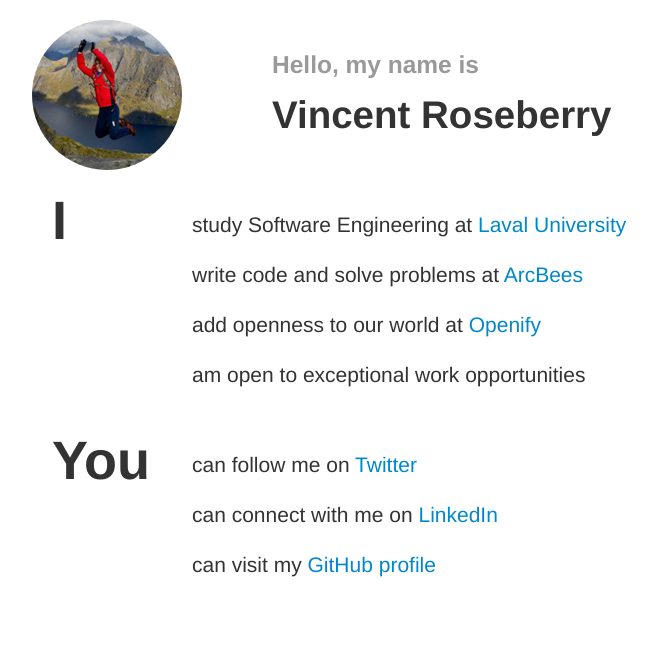
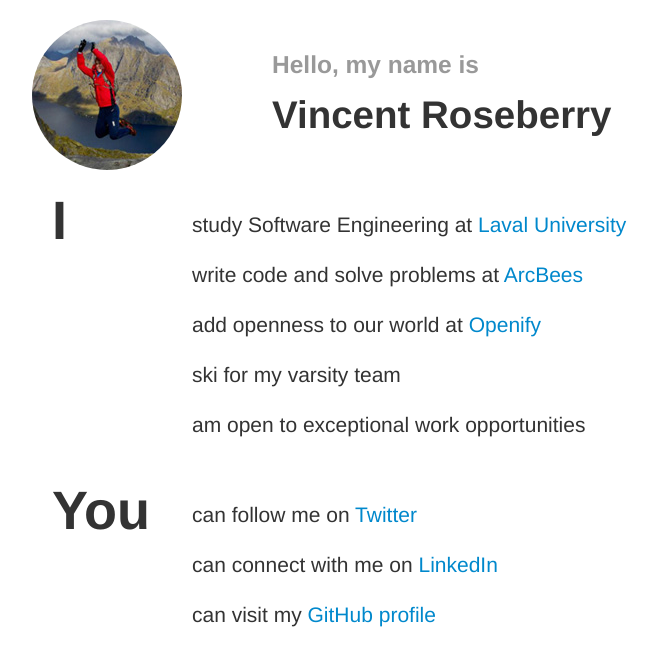
Before and after one commit to rosbo/rosbo.github.com, a plain HTML site: page index.html in a window 1280 px wide. Shown: the whole page, without its empty margins (138-795 px from the left). Drawn offline with Linux system fonts and the light colour scheme.

Commit message:
Added ski to the "I" part

```diff
--- a/index.html
+++ b/index.html
@@ -28,6 +28,7 @@
                 <p class="lead">study Software Engineering at <a href="http://www.ulaval.ca" target="_blank">Laval University</a></p>
                 <p class="lead">write code and solve problems at <a href="http://www.arcbees.com/" target="_blank">ArcBees</a></p>
                 <p class="lead">add openness to our world at <a href="http://openify.it" target="_blank">Openify</a></p>
+                <p class="lead">ski for my varsity team
                 <p class="lead">am open to exceptional work opportunities</p>
             </div>
         </div>
```
